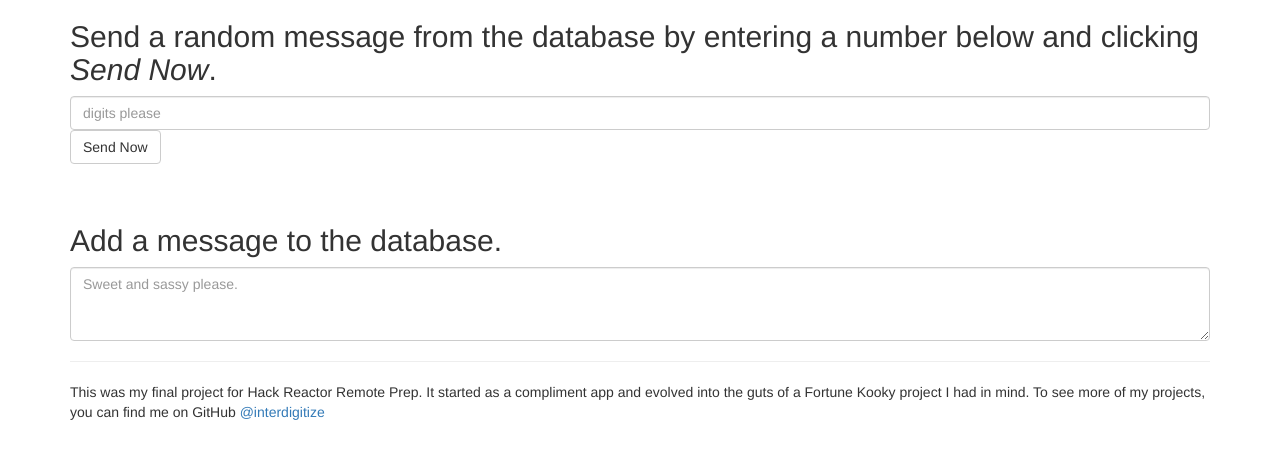
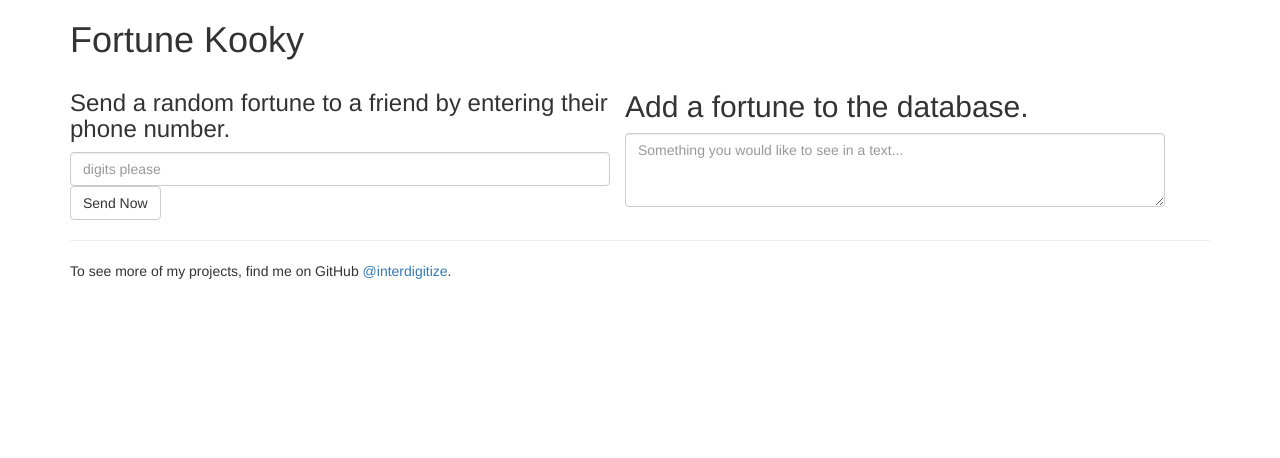
Before and after one commit to blikethat/compliment-please, a website: page public/index.html in a window 1280 px wide. Drawn offline with nearby package versions, Linux system fonts and the light colour scheme; a script that the page names is missing.

Commit message:
Updates GitHub link

```diff
--- a/public/index.html
+++ b/public/index.html
@@ -16,24 +16,25 @@
     <div class="row">
       <div class="col-md-12">
         <div id='messagesDiv'></div>
-        <h2>Send a random message from the database by entering a number below and clicking <i>Send Now</i>.</h2>
-
-        <form action="" id="numero">
-          <input type="text" name="number" class="form-control col-md-3" placeholder="digits please"><br>
-          <input type="submit" value="Send Now" class="btn btn-default">
-        </form>
-        <br><br>
-        <h2>Add a message to the database.</h2>
-
-        <textarea type='text' id='messageInput' class="form-control" rows="3" placeholder="Sweet and sassy please."></textarea>
-
+        <h1>Fortune Kooky</h1>
+        <div class="col-sm-12 col-md-6 row">
+          <h3>Send a random fortune to a friend by entering their phone number.</h3>
+          <form action="" id="numero">
+            <input type="text" name="number" class="form-control col-md-3" placeholder="digits please"><br>
+            <input type="submit" value="Send Now" class="btn btn-default">
+          </form>
+        </div>
+        <div class="col-sm-12 col-md-6">
+          <h2>Add a fortune to the database.</h2>
+          <textarea type='text' id='messageInput' class="form-control" rows="3" placeholder="Something you would like to see in a text..."></textarea>
+        </div>
       </div>
     </div>
 
     <hr>
 
     <footer>
-      <p>This was my final project for Hack Reactor Remote Prep. It started as a compliment app and evolved into the guts of a Fortune Kooky project I had in mind. To see more of my projects, you can find me on GitHub <a href="http://www.blikethat.com/" target="_blank">@interdigitize</a></p>
+      <p>To see more of my projects, find me on GitHub <a href="https://github.com/interdigitize/" target="_blank">@interdigitize</a>.</p>
     </footer>
   </div>
   <script src="https://maxcdn.bootstrapcdn.com/bootstrap/3.3.6/js/bootstrap.min.js" integrity="sha384-0mSbJDEHialfmuBBQP6A4Qrprq5OVfW37PRR3j5ELqxss1yVqOtnepnHVP9aJ7xS" crossorigin="anonymous"></script>
```
